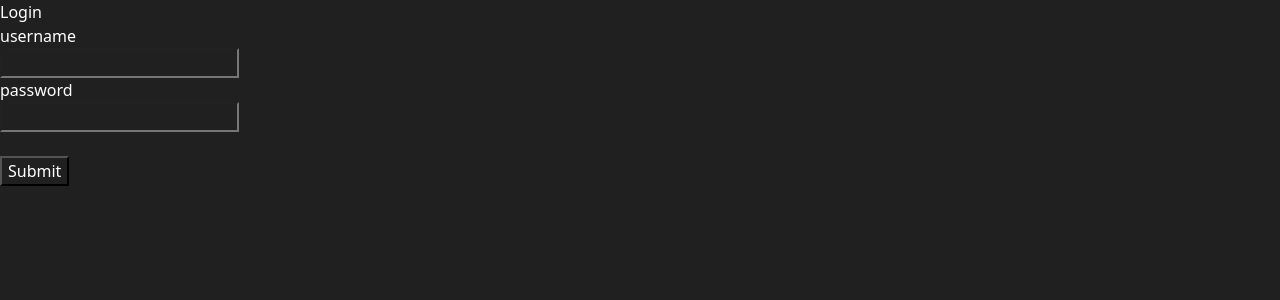
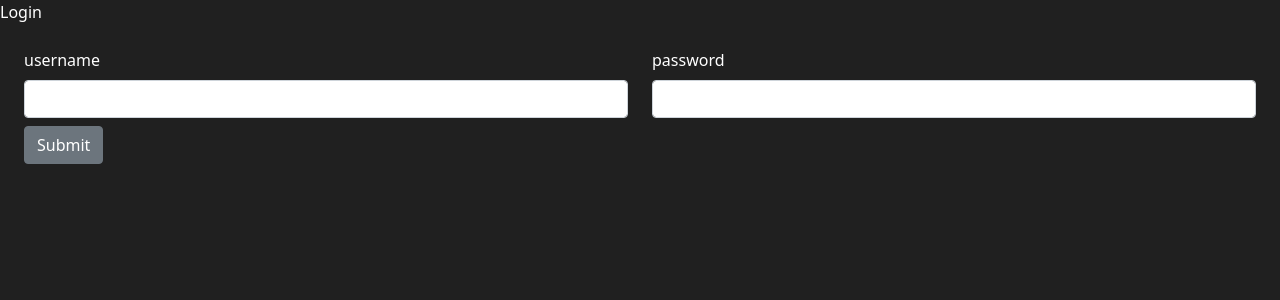
Before and after one commit to bayakami/Event-App-Frontend, a React (Create React App) app: page / in a window 1280 px wide. Shown: the top 300 px of the page. Built offline with nearby package versions, Linux system fonts and the light colour scheme; the HTML template or start-up script is replaced by a standard one.

Commit message:
Add files via upload
login form and add form styled

```diff
--- a/src/Add.js
+++ b/src/Add.js
@@ -37,7 +37,7 @@ function Add(props) {
     <>
       {props.currentEvent ? "Update" : "Add"}
       <br />
-      <Form className="mb-3" onSubmit={(e) => submitHandler(e)} id="addForm">
+      <Form className="mx-4" onSubmit={(e) => submitHandler(e)} id="addForm">
         <Row>
           <Col>
               <Form.Group controlId="eventName" >
--- a/src/App.css
+++ b/src/App.css
@@ -1,3 +1,3 @@
 *{
-
+    margin:1px;
 }
--- a/src/Dashboard.js
+++ b/src/Dashboard.js
@@ -45,7 +45,7 @@ function Dashboard(props) {
     <>
       Dashboard
       <br />
-      <Table bordered striped hover size="sm" variant="danger" responsive>
+      <Table className="mx-4" hover size="sm" variant="danger">
         <theevent>
           <tr>
             <th>Event</th>
--- a/src/Login.js
+++ b/src/Login.js
@@ -1,4 +1,5 @@
 import React, { useState } from "react";
+import {Row, Col, Form, Button} from 'react-bootstrap';
 
 function Login(props) {
 
@@ -28,21 +29,28 @@ function Login(props) {
     <>
       Login
       <br />
-      <form onSubmit={(e) => submitHandler(e)}>
-        username
-        <br />
-        <input type="text" name="username" disabled={disabled} />
-        <br />
-        password
-        <br />
-        <input type="password" name="password" disabled={disabled} />
-        <br />
-        <br />
-        <button type="submit" disabled={disabled}>
-          {" "}
+      <Form className="mx-4 my-4" onSubmit={(e) => submitHandler(e)}>
+        <Row>
+          <Col>
+              <Form.Group controlId="username" >
+                <Form.Label>username</Form.Label>
+                <Form.Control type="text" disabled={disabled}
+                />
+              </Form.Group>
+          </Col>
+          <Col>
+              <Form.Group controlId="password" >
+                <Form.Label>password</Form.Label>
+                <Form.Control type="password" disabled={disabled}
+                />
+              </Form.Group>
+          </Col>
+        </Row>
+        <Button className="mt-2" variant="secondary" type="submit" disabled={disabled}>
+        {" "}
           Submit{" "}
-        </button>
-      </form>
+        </Button>
+      </Form>
     </>
   );
 }
```
Also changed, not shown: src/index.css (+0 -7 lines).
